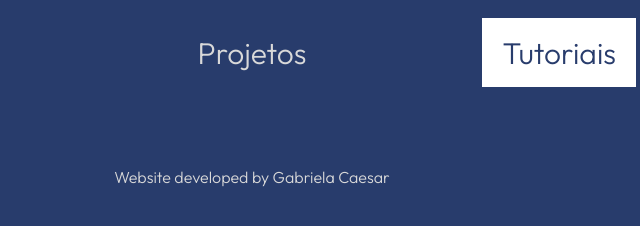
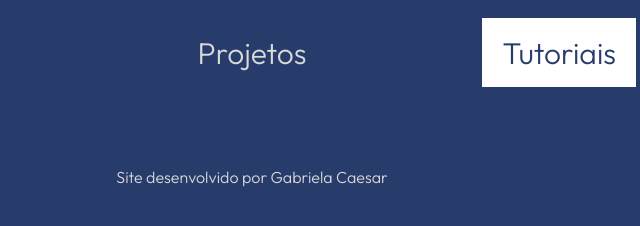
Before and after one commit to gabrielacaesar/gabrielacaesar.github.io, a plain HTML site: page tutoriais.html in a window 1280 px wide. Shown: the full height of the page, 388-1028 px from the left. Drawn offline with Linux system fonts and the light colour scheme.

Commit message:
fix footer

```diff
--- a/tutoriais.html
+++ b/tutoriais.html
@@ -31,6 +31,6 @@
         </section>
         <section class="post-feed">
         </section>
-        <footer>Website developed by Gabriela Caesar</footer>
+        <footer>Site desenvolvido por Gabriela Caesar</footer>
     </body>
 </html>
```
